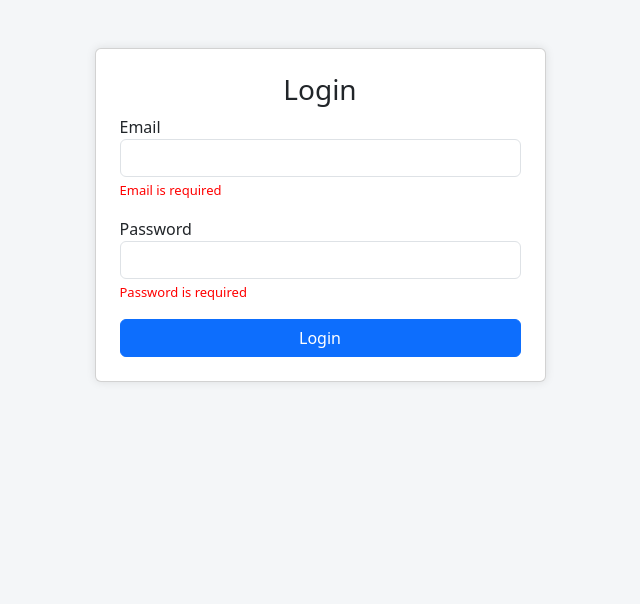
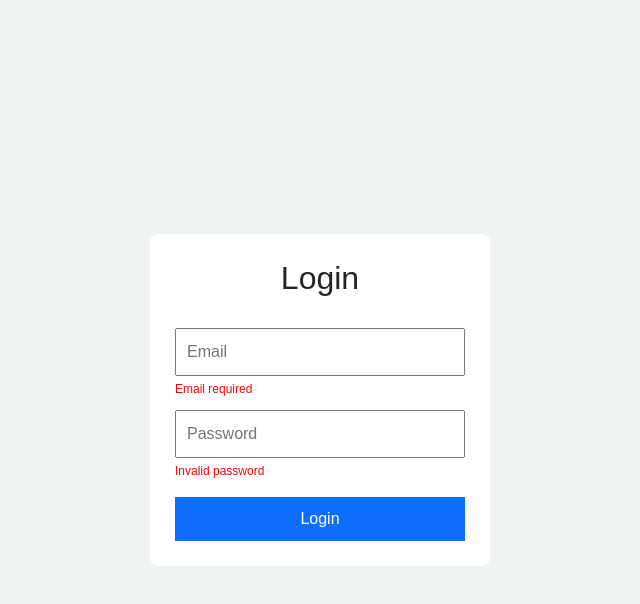
Before and after one commit to prasadlondhe007/Internship_Assignment, a plain HTML site: page Assignment3/login.html in a window 1280 px wide. Both pictures are taken after a click on the button "Login". Shown: the whole page, without its empty margins (320-960 px from the left). Drawn offline with nearby package versions, Linux system fonts and the light colour scheme.

Commit message:
Assignment3

```diff
--- a/Assignment3/login.html
+++ b/Assignment3/login.html
@@ -2,36 +2,24 @@
 <html lang="en">
 <head>
     <meta charset="UTF-8">
-    <title>Login Page</title>
+    <title>User Login</title>
 
-    <!-- Bootstrap -->
     <link href="https://cdn.jsdelivr.net/npm/bootstrap@5.3.2/dist/css/bootstrap.min.css" rel="stylesheet">
-
     <link rel="stylesheet" href="style.css">
 </head>
 <body>
 
-<div class="container mt-5">
-    <div class="row justify-content-center">
-        <div class="col-md-5">
-            <div class="card p-4">
-                <h3 class="text-center">Login</h3>
+<div class="wrapper">
+    <div class="box">
+        <h2>Login</h2>
 
-                <div class="mb-3">
-                    <label>Email</label>
-                    <input type="text" id="loginEmail" class="form-control">
-                    <small class="error" id="loginEmailError"></small>
-                </div>
+        <input type="text" id="lEmail" placeholder="Email">
+        <span class="error" id="lEmailErr"></span>
 
-                <div class="mb-3">
-                    <label>Password</label>
-                    <input type="password" id="loginPassword" class="form-control">
-                    <small class="error" id="loginPasswordError"></small>
-                </div>
+        <input type="password" id="lPass" placeholder="Password">
+        <span class="error" id="lPassErr"></span>
 
-                <button class="btn btn-primary w-100" onclick="login()">Login</button>
-            </div>
-        </div>
+        <button onclick="loginUser()">Login</button>
     </div>
 </div>
 
--- a/Assignment3/script.js
+++ b/Assignment3/script.js
@@ -1,69 +1,68 @@
-function login() {
-    let email = document.getElementById("loginEmail").value;
-    let password = document.getElementById("loginPassword").value;
+function registerUser() {
+    let name = rName.value.trim();
+    let email = rEmail.value.trim();
+    let phone = rPhone.value.trim();
+    let pass = rPass.value.trim();
     let valid = true;
 
-    document.getElementById("loginEmailError").innerHTML = "";
-    document.getElementById("loginPasswordError").innerHTML = "";
+    clearRegisterErrors();
 
-    if (email === "") {
-        document.getElementById("loginEmailError").innerHTML = "Email is required";
-        valid = false;
-    } else if (!email.includes("@")) {
-        document.getElementById("loginEmailError").innerHTML = "Invalid email format";
+    if (name === "") {
+        rNameErr.innerText = "Name is required";
         valid = false;
     }
 
-    if (password === "") {
-        document.getElementById("loginPasswordError").innerHTML = "Password is required";
+    if (!email.includes("@")) {
+        rEmailErr.innerText = "Invalid email";
         valid = false;
-    } else if (password.length < 6) {
-        document.getElementById("loginPasswordError").innerHTML = "Password must be at least 6 characters";
+    }
+
+    if (!/^[0-9]{10}$/.test(phone)) {
+        rPhoneErr.innerText = "Phone must be 10 digits";
+        valid = false;
+    }
+
+    if (pass.length < 6) {
+        rPassErr.innerText = "Password must be 6 characters";
+        valid = false;
+    }
+
+    if (valid) {
+        alert("Registration Successful");
+        window.location.href = "login.html";
+    }
+}
+
+function loginUser() {
+    let email = lEmail.value.trim();
+    let pass = lPass.value.trim();
+    let valid = true;
+
+    clearLoginErrors();
+
+    if (email === "") {
+        lEmailErr.innerText = "Email required";
+        valid = false;
+    }
+
+    if (pass.length < 6) {
+        lPassErr.innerText = "Invalid password";
         valid = false;
     }
 
     if (valid) {
         alert("Login Successful");
-        window.location.href = "register.html"; // 🔥 Redirect
     }
 }
 
-function register() {
-    let name = document.getElementById("regName").value;
-    let email = document.getElementById("regEmail").value;
-    let phone = document.getElementById("regPhone").value;
-    let password = document.getElementById("regPassword").value;
-    let valid = true;
+function clearRegisterErrors() {
+    rNameErr.innerText = "";
+    rEmailErr.innerText = "";
+    rPhoneErr.innerText = "";
+    rPassErr.innerText = "";
+}
 
-    document.querySelectorAll(".error").forEach(e => e.innerHTML = "");
-
-    if (name === "") {
-        document.getElementById("regNameError").innerHTML = "Name is required";
-        valid = false;
-    }
-
-    if (email === "") {
-        document.getElementById("regEmailError").innerHTML = "Email is required";
-        valid = false;
-    } else if (!email.includes("@")) {
-        document.getElementById("regEmailError").innerHTML = "Invalid email format";
-        valid = false;
-    }
-
-    if (!/^\d{10}$/.test(phone)) {
-        document.getElementById("regPhoneError").innerHTML = "Phone must be 10 digits";
-        valid = false;
-    }
-
-    if (password === "") {
-        document.getElementById("regPasswordError").innerHTML = "Password is required";
-        valid = false;
-    } else if (password.length < 6) {
-        document.getElementById("regPasswordError").innerHTML = "Password must be at least 6 characters";
-        valid = false;
-    }
-
-    if (valid) {
-        alert("Registration Successful");
-    }
+function clearLoginErrors() {
+    lEmailErr.innerText = "";
+    lPassErr.innerText = "";
 }
--- a/Assignment3/style.css
+++ b/Assignment3/style.css
@@ -1,12 +1,54 @@
 body {
-    background-color: #f4f6f8;
+    margin: 0;
+    font-family: Arial, sans-serif;
+    background: #eef2f3;
 }
 
-.card {
-    box-shadow: 0px 0px 10px rgba(0,0,0,0.1);
+.wrapper {
+    height: 100vh;
+    display: flex;
+    align-items: center;
+    justify-content: center;
+}
+
+.box {
+    background: white;
+    width: 340px;
+    padding: 25px;
+    border-radius: 8px;
+}
+
+h2 {
+    text-align: center;
+    margin-bottom: 20px;
+}
+
+input {
+    width: 100%;
+    padding: 10px;
+    margin-top: 10px;
+}
+
+button {
+    width: 100%;
+    margin-top: 15px;
+    padding: 10px;
+    background-color: #0d6efd;
+    color: white;
+    border: none;
+    cursor: pointer;
+}
+
+button:hover {
+    background-color: #084298;
 }
 
 .error {
     color: red;
-    font-size: 13px;
+    font-size: 12px;
 }
+
+.link {
+    text-align: center;
+    margin-top: 10px;
+}
```
Also changed, not shown: Assignment3/index.html (added, +39 -0 lines), Assignment3/register.html (deleted, +0 -52 lines).
